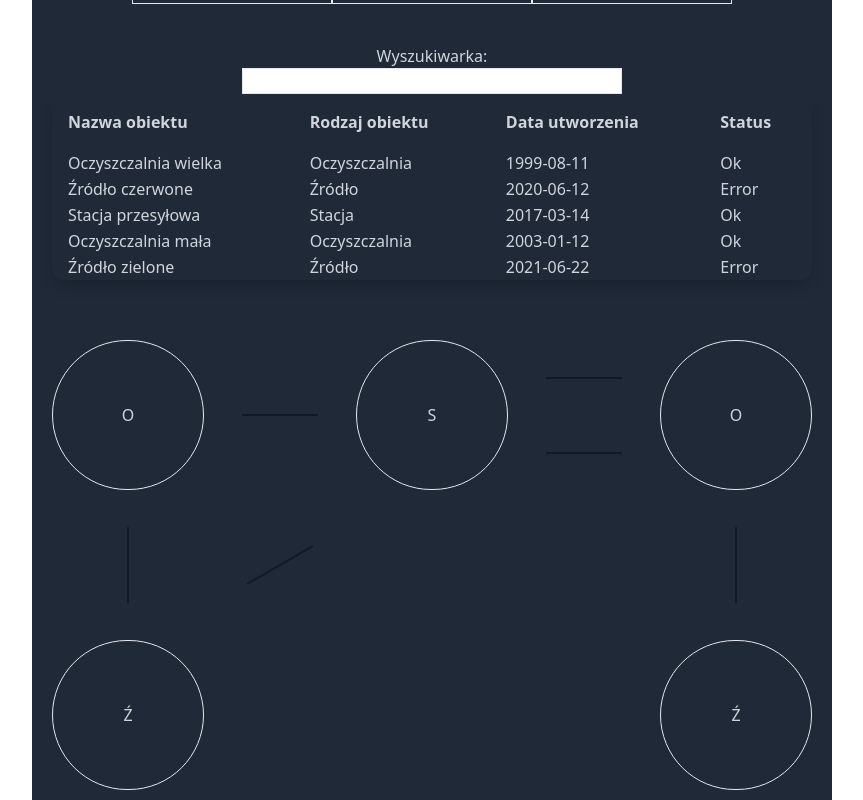
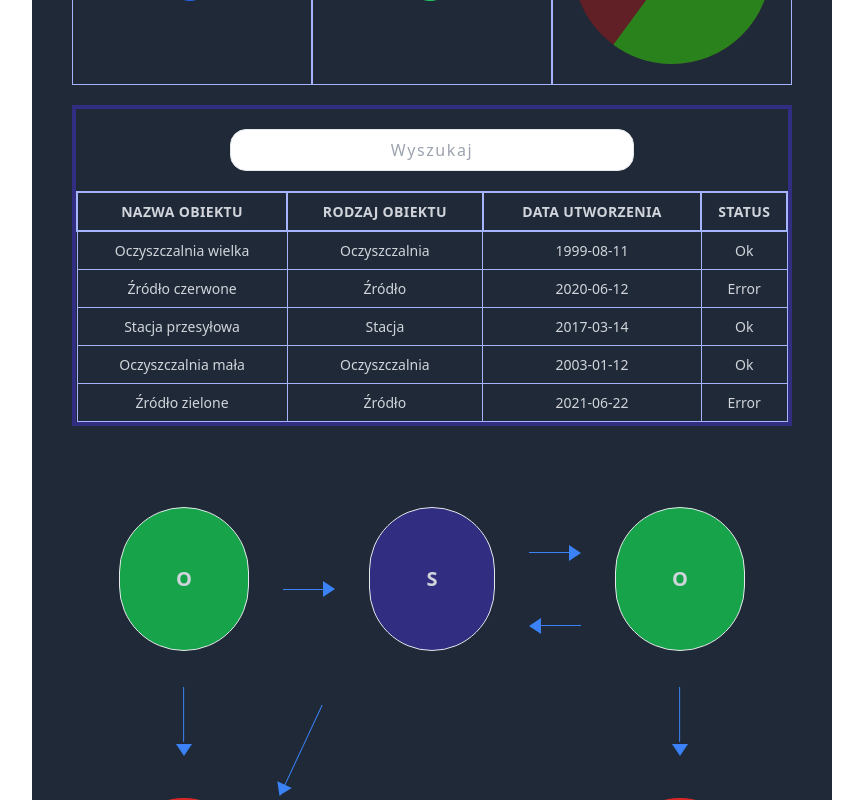
Before and after one commit to Davee89/Hydro-task-dashboard, a React (Vite) app: page / in a window 1280 px wide. Shown: the part 340-1140 px from the top of the page, without its empty margins (208-1071 px from the left). Built offline with nearby package versions, Linux system fonts and the light colour scheme.

Commit message:
interface with arrows added

```diff
--- a/src/Layout/Wrapper.tsx
+++ b/src/Layout/Wrapper.tsx
@@ -5,7 +5,7 @@ type Props = {
 };
 
 const Wrapper = ({ children }: Props) => {
-  return <div className="max-w-[800px] mx-auto p-5 bg-gray-800 rounded-[20px] my-10 text-gray-300">{children}</div>;
+  return <div className="max-w-[800px] mx-auto p-10 bg-gray-800 rounded-[20px] my-10 text-gray-300">{children}</div>;
 };
 
 export default Wrapper;
--- a/src/components/Dashboard/Dashboard.tsx
+++ b/src/components/Dashboard/Dashboard.tsx
@@ -1,8 +1,9 @@
 import { objects } from '../../assets/data';
 import { ChangeEvent, useState } from 'react';
 import StatusBoard from './StatusBoard/StatusBoard';
+import TableBoard from './TableBoard/TableBoard';
 
-interface Object {
+export interface WaterObject {
   id: number;
   objectName: string;
   objectType: string;
@@ -13,9 +14,9 @@ interface Object {
 const Dashboard = () => {
   const objectsAmount = objects.length;
   const activeObjectsAmount = objects.filter(object => object.status).length;
-  const [filteredData, setFilteredData] = useState<Object[]>(objects);
+  const [filteredData, setFilteredData] = useState<WaterObject[]>(objects);
 
-  const sortFields = (fieldName: keyof Object) => {
+  const sortFields = (fieldName: keyof WaterObject) => {
     setFilteredData(
       [...filteredData].sort((a, b) => {
         if (a[fieldName] < b[fieldName]) return -1;
@@ -39,46 +40,10 @@ const Dashboard = () => {
   };
 
   return (
-    <div className="flex flex-col gap-10 py-5">
-      <h1 className="text-center uppercase tracking-widest font-bold">Sieć wodociągów</h1>
+    <div className="flex flex-col py-5 gap-5">
+      <h1 className="text-center uppercase tracking-widest font-bold pb-5 text-[30px]">Sieć wodociągów</h1>
       <StatusBoard objectsAmount={objectsAmount} activeObjectsAmount={activeObjectsAmount} />
-      <div className="flex flex-col">
-        <label htmlFor="searchBar" className="self-center">
-          Wyszukiwarka:
-        </label>
-        <input type="text" name="searchBar" className="border w-[50%] self-center" onChange={filterTable} />
-        <table className="mx-auto shadow-lg px-4 rounded-xl w-[100%] text-[9px] md:text-base">
-          <thead>
-            <tr>
-              <td className="p-4 font-bold hover:bg-slate-300 cursor-pointer" onClick={() => sortFields('objectName')}>
-                Nazwa obiektu
-              </td>
-              <td className="p-4 font-bold hover:bg-slate-300 cursor-pointer" onClick={() => sortFields('objectType')}>
-                Rodzaj obiektu
-              </td>
-              <td
-                className="p-4 font-bold hover:bg-slate-300 cursor-pointer"
-                onClick={() => sortFields('creationDate')}
-              >
-                Data utworzenia
-              </td>
-              <td className="p-4 font-bold hover:bg-slate-300 cursor-pointer" onClick={() => sortFields('status')}>
-                Status
-              </td>
-            </tr>
-          </thead>
-          <tbody>
-            {filteredData.map(({ objectName, objectType, creationDate, status, id }) => (
-              <tr key={id}>
-                <td className="px-4">{objectName}</td>
-                <td className="px-4">{objectType}</td>
-                <td className="px-4">{creationDate.toISOString().slice(0, 10)}</td>
-                <td className="px-4">{status ? 'Ok' : 'Error'}</td>
-              </tr>
-            ))}
-          </tbody>
-        </table>
-      </div>
+      <TableBoard filterTable={filterTable} sortFields={sortFields} filteredData={filteredData} />
     </div>
   );
 };
--- a/src/components/Dashboard/StatusBoard/StatusBoard.tsx
+++ b/src/components/Dashboard/StatusBoard/StatusBoard.tsx
@@ -9,15 +9,15 @@ type Props = {
 const StatusBoard = ({ objectsAmount, activeObjectsAmount }: Props) => {
   return (
     <div className="flex justify-center items-center flex-wrap">
-      <div className="w-[200px] h-[200px] p-[50px] border ">
+      <div className="w-[240px] h-[240px] p-[70px] border border-indigo-300 ">
         <p className="text-center uppercase text-sm tracking-widest">Obiekty w sieci:</p>
         <p className="text-[40px] text-blue-600 font-bold text-center">5</p>
       </div>
-      <div className="w-[200px] h-[200px] p-[50px] border ">
+      <div className="w-[240px] h-[240px] p-[70px] border border-indigo-300">
         <p className="text-center uppercase text-sm tracking-widest">Aktywne obiekty:</p>
         <p className="text-[40px] text-green-500 font-bold text-center">3</p>
       </div>
-      <div className="w-[200px] h-[200px] border">
+      <div className="w-[240px] h-[240px] border border-indigo-300">
         <CircularProgressbar
           className="p-5 w-fit"
           text={`${(activeObjectsAmount / objectsAmount) * 100}%`}
--- /dev/null
+++ b/src/components/Dashboard/TableBoard/TableBoard.tsx
@@ -0,0 +1,66 @@
+import { ChangeEventHandler, MouseEventHandler } from 'react';
+import { WaterObject } from '../Dashboard';
+
+type Props = {
+  filterTable: ChangeEventHandler;
+  sortFields: (field: keyof WaterObject) => void;
+  filteredData: WaterObject[];
+};
+
+const TableBoard = ({ filterTable, sortFields, filteredData }: Props) => {
+  return (
+    <div className="flex flex-col border-indigo-900 border-4">
+      <div className="flex flex-wrap justify-center gap-x-5 p-5">
+        <input
+          type="text"
+          name="searchBar"
+          className="border rounded-2xl w-[60%] self-center text-slate-700 p-2 outline-none text-center tracking-widest"
+          onChange={filterTable}
+          placeholder="Wyszukaj"
+        />
+      </div>
+      <table className="mx-auto w-[100%] text-[9px] md:text-[14px] ">
+        <thead className="">
+          <tr>
+            <td
+              className="py-2 text-center border-2 border-indigo-300 font-bold hover:bg-indigo-300 hover:text-slate-700 cursor-pointer uppercase tracking-wide"
+              onClick={e => sortFields('objectName')}
+            >
+              Nazwa obiektu
+            </td>
+            <td
+              className="py-2 text-center border-2 border-indigo-300 font-bold hover:bg-indigo-300 hover:text-slate-700 cursor-pointer uppercase tracking-wide"
+              onClick={e => sortFields('objectType')}
+            >
+              Rodzaj obiektu
+            </td>
+            <td
+              className="py-2 text-center border-2 border-indigo-300 font-bold hover:bg-indigo-300 hover:text-slate-700 cursor-pointer uppercase tracking-wide"
+              onClick={e => sortFields('creationDate')}
+            >
+              Data utworzenia
+            </td>
+            <td
+              className="py-2 text-center border-2 border-indigo-300 font-bold hover:bg-indigo-300 hover:text-slate-700 cursor-pointer uppercase tracking-wide"
+              onClick={e => sortFields('status')}
+            >
+              Status
+            </td>
+          </tr>
+        </thead>
+        <tbody>
+          {filteredData.map(({ objectName, objectType, creationDate, status, id }) => (
+            <tr key={id}>
+              <td className="py-2 border border-indigo-300 text-center">{objectName}</td>
+              <td className="py-2 border border-indigo-300 text-center">{objectType}</td>
+              <td className="py-2 border border-indigo-300 text-center">{creationDate.toISOString().slice(0, 10)}</td>
+              <td className="py-2 border border-indigo-300 text-center">{status ? 'Ok' : 'Error'}</td>
+            </tr>
+          ))}
+        </tbody>
+      </table>
+    </div>
+  );
+};
+
+export default TableBoard;
--- a/src/components/Interface/Interface.tsx
+++ b/src/components/Interface/Interface.tsx
@@ -1,21 +1,23 @@
 import Object from '../Object/Object';
+import { WaterPipeDiagonal, WaterPipeHorizontal, WaterPipeVertical } from './WaterPipe/WaterPipe';
 
 const Interface = () => {
   return (
-    <div className="grid grid-cols-[minmax(65px,_1fr)_minmax(65px,_1fr)_minmax(65px,_1fr)_minmax(65px,_1fr)_minmax(65px,_1fr)] grid-rows-[minmax(150px,_1fr)_minmax(150px,_1fr)_minmax(150px,_1fr)] items-center justify-items-center my-10">
-      <Object text="O" classname="col-[1/2] row-[1/2]" />
-      <Object text="S" classname="col-[3/4] row-[1/2]" />
-      <Object text="O" classname="col-[5/6] row-[1/2]" />
-      <Object text="Ź" classname="col-[1/2] row-[3/4]" />
-      <Object text="Ź" classname="col-[5/6] row-[3/4]" />
-      <hr className="w-[50%] h-[2px] bg-gray-900 border-0 row-[1/2] col-[2/3]" />
+    <div className="grid grid-cols-[minmax(0,_1fr)_minmax(10,_1fr)_minmax(0,_1fr)_minmax(10,_1fr)_minmax(0,_1fr)] grid-rows-[minmax(0,_1fr)_minmax(10px,_1fr)_minmax(0,_1fr)] items-center justify-items-center my-10  p-2 md:p-5 border-indigo-300">
+      <Object text="O" classname="col-[1/2] row-[1/2] bg-green-600" />
+      <Object text="S" classname="col-[3/4] row-[1/2] bg-indigo-900" />
+      <Object text="O" classname="col-[5/6] row-[1/2] bg-green-600" />
+      <Object text="Ź" classname="col-[1/2] row-[3/4] bg-blue-400 border-2 border-red-600" />
+      <Object text="Ź" classname="col-[5/6] row-[3/4] bg-blue-400 border-2 border-red-600" />
       <div className="row-[1/2] col-[4/5] w-full h-full flex flex-col justify-around items-center">
-        <hr className="w-[50%] h-[2px] bg-gray-900 border-0 " />
-        <hr className="w-[50%] h-[2px] bg-gray-900 border-0 " />
+        <WaterPipeHorizontal classname="row-[1/2] col-[2/3]" right />
+        <WaterPipeHorizontal classname="row-[1/2] col-[2/3] flex-row-reverse" />
       </div>
-      <hr className="rotate-90 w-[50%] h-[2px] bg-gray-900 border-0 row-[2/3] col-[1/2] " />
-      <hr className="rotate-[150deg] w-[50%] h-[2px] bg-gray-900 border-0  row-[2/3] col-[2/3]" />
-      <hr className="rotate-90 w-[50%] h-[2px] bg-gray-900 border-0 row-[2/3] col-[5/6]" />
+      <WaterPipeHorizontal classname="row-[1/2] col-[2/3]" right />
+      <WaterPipeVertical classname="row-[2/3] col-[5/6]" />
+      <WaterPipeVertical classname="row-[2/3] col-[1/2]" />
+      {/* <hr className="rotate-[150deg] w-[50%] h-[2px] bg-indigo-400 border-0  row-[2/3] col-[2/3]" /> */}
+      <WaterPipeDiagonal classname="row-[2/3] col-[2/3]" />
     </div>
   );
 };
--- /dev/null
+++ b/src/components/Interface/WaterPipe/WaterPipe.tsx
@@ -0,0 +1,42 @@
+type Props = {
+  classname?: string;
+  right?: boolean;
+};
+
+export const WaterPipeVertical = ({ classname }: Props) => {
+  return (
+    <div className={`overflow-hidden flex flex-col pt-5 justify-around items-center ${classname}  w-[100%] h-[100%]`}>
+      <hr className="w-[30%] h-[1px] rotate-90 border-1 border-blue-500" />
+      <div className="h-0 w-0 border-x-8 mt-[-20px] md:mt-[-55px] border-x-transparent border-t-[12px] border-t-blue-500 cursor-pointer" />
+    </div>
+  );
+};
+
+export const WaterPipeHorizontal = ({ classname, right }: Props) => {
+  return (
+    <div className={`overflow-hidden flex pt-5 justify-center items-center ${classname}  w-[100%] h-[100%]`}>
+      <hr className="w-[60%] h-[1px] border-1 border-blue-500" />
+      <div
+        className={`h-0 w-0 border-y-8 border-y-transparent ${
+          right ? 'border-l-[12px] border-l-blue-500' : 'border-r-[12px] border-r-blue-500'
+        } cursor-pointer`}
+      />
+    </div>
+  );
+};
+
+export const WaterPipeDiagonal = ({ classname, right }: Props) => {
+  return (
+    <div
+      className={`overflow-hidden flex flex-row-reverse pt-5 justify-end items-center   ${classname}  w-[100%] h-[100%]`}
+    >
+      <div
+        className={`h-0 w-0 border-y-8 border-y-transparent self-end ${
+          right ? 'border-l-[12px] border-l-blue-500' : 'border-r-[12px] border-r-blue-500'
+        } cursor-pointer rotate-[-65deg]`}
+      >
+        <hr className="w-[100px] h-[1px] self-center border-1 border-blue-500" />
+      </div>
+    </div>
+  );
+};
--- a/src/components/Object/Object.tsx
+++ b/src/components/Object/Object.tsx
@@ -1,11 +1,13 @@
 type Props = {
   text: string;
-  classname: string;
+  classname?: string;
 };
 
 const Object = ({ text, classname }: Props) => {
   return (
-    <button className={`border w-[100%] h-[100%] rounded-full hover:bg-slate-300 hover:text-white ${classname}`}>
+    <button
+      className={`border w-fit h-fit p-[20px] md:p-14  rounded-full hover:bg-indigo-300 hover:text-gray-700 font-bold text-[20px] ${classname}`}
+    >
       {text}
     </button>
   );
```
Also changed, not shown: public/pipe.png (deleted).
